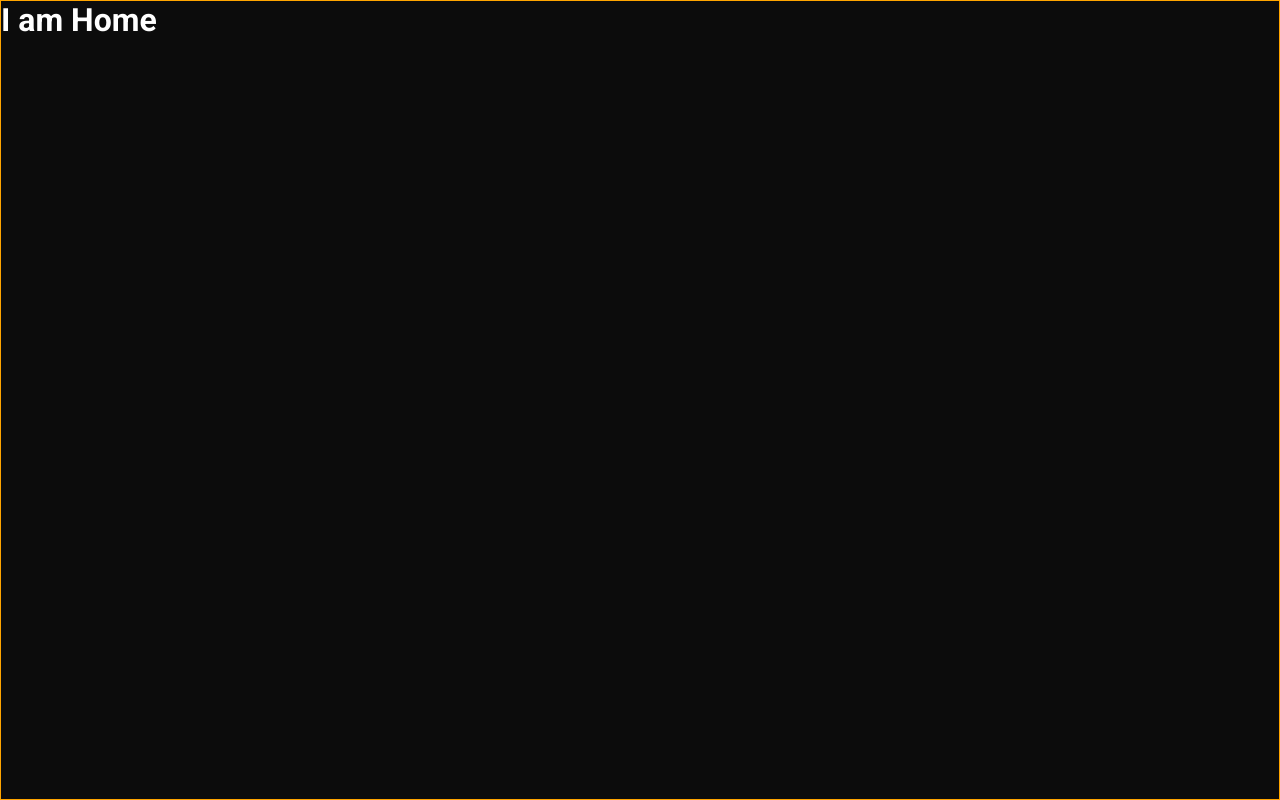
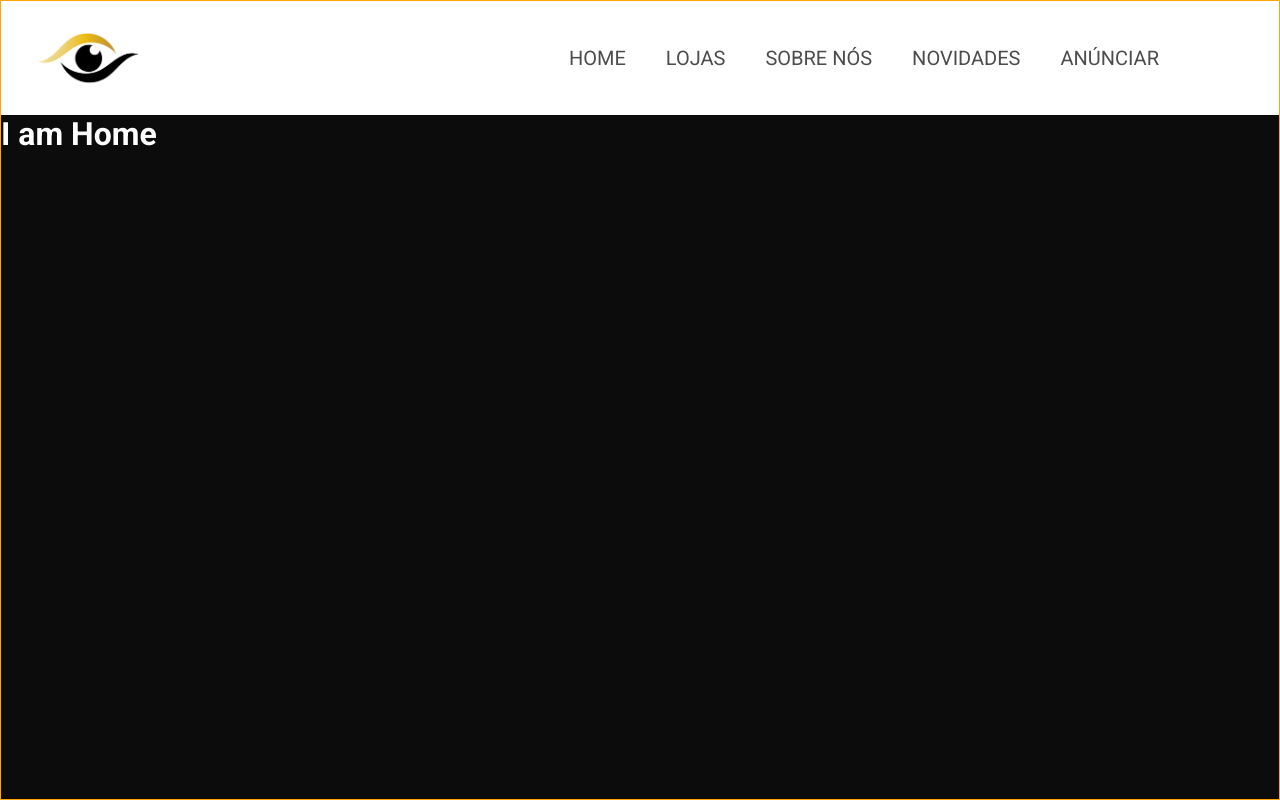
Before and after one commit to 011Jorge/maxfilm-drone, a React (Vite) app: page / in a window 1280 px wide. Built offline with nearby package versions, Linux system fonts and the light colour scheme.

Commit message:
:construction: navbar created

```diff
--- /dev/null
+++ b/src/components/Navbar/NavbarStyles.js
@@ -0,0 +1,84 @@
+import styled from "styled-components";
+
+export const ContainerNavbar = styled.div`
+  display: flex;
+  flex-direction: row;
+  align-items: center;
+  justify-content: space-between;
+
+  background-color: #fff;
+`;
+
+export const ImageLogo = styled.img`
+  width: 150px;
+  margin: 10px;
+`;
+
+export const Nav = styled.div`
+  font-size: 13px;
+  text-transform: uppercase;
+  font-size: 15px;
+
+  display: flex;
+  align-items: center;
+  text-align: center;
+
+  font-size: 20px;
+  margin-right: 100px;
+
+  /* ul {
+    margin: 20px;
+    list-style: none;
+
+    cursor: pointer;
+  } */
+
+  a {
+    color: #4c4c4c;
+
+    display: flex;
+    flex-direction: column;
+    align-items: center;
+
+    padding: 20px !important;
+
+    font-size: 20px;
+
+    position: relative;
+    text-decoration: none;
+
+    //Iphone12
+    @media (max-width: 400px) {
+      font-size: 18px;
+    }
+
+    &:active {
+      opacity: 0.5;
+    }
+
+    .icon {
+      margin-bottom: 5px;
+    }
+  }
+
+  a:before {
+    content: "";
+    position: absolute;
+    width: 100%;
+    height: 2px;
+    bottom: 0;
+    left: 0;
+    background-color: #ff5e00;
+    visibility: hidden;
+    -webkit-transform: scaleX(0);
+    transform: scaleX(0);
+    -webkit-transition: all 0.3s ease-in-out 0s;
+    transition: all 0.3s ease-in-out 0s;
+  }
+
+  a:hover:before {
+    visibility: visible;
+    -webkit-transform: scaleX(1);
+    transform: scaleX(1);
+  }
+`;
--- /dev/null
+++ b/src/components/Navbar/index.jsx
@@ -0,0 +1,21 @@
+import { ContainerNavbar, ImageLogo, Nav } from "./NavbarStyles";
+
+import Logo from "../../assets/logoclp.png";
+
+function Navbar() {
+  return (
+    <ContainerNavbar>
+      <ImageLogo src={Logo} alt="logo-olhar-clp" />
+
+      <Nav>
+        <a href="#">Home</a>
+        <a href="#">Lojas</a>
+        <a href="#">Sobre nós</a>
+        <a href="#">Novidades</a>
+        <a href="#">Anúnciar</a>
+      </Nav>
+    </ContainerNavbar>
+  );
+}
+
+export default Navbar;
--- a/src/containers/Home/index.jsx
+++ b/src/containers/Home/index.jsx
@@ -1,8 +1,10 @@
-import { ContainerHome } from "./styles";
+import Navbar from "../../components/Navbar";
+import { ContainerHome } from "./HomeStyles";
 
 function Home() {
   return (
     <ContainerHome>
+      <Navbar />
       <h1>I am Home</h1>
     </ContainerHome>
   );
```
Also changed, not shown: src/assets/logoclp.png (added), src/containers/Home/HomeStyles.js (renamed from src/containers/Home/styles.js).
